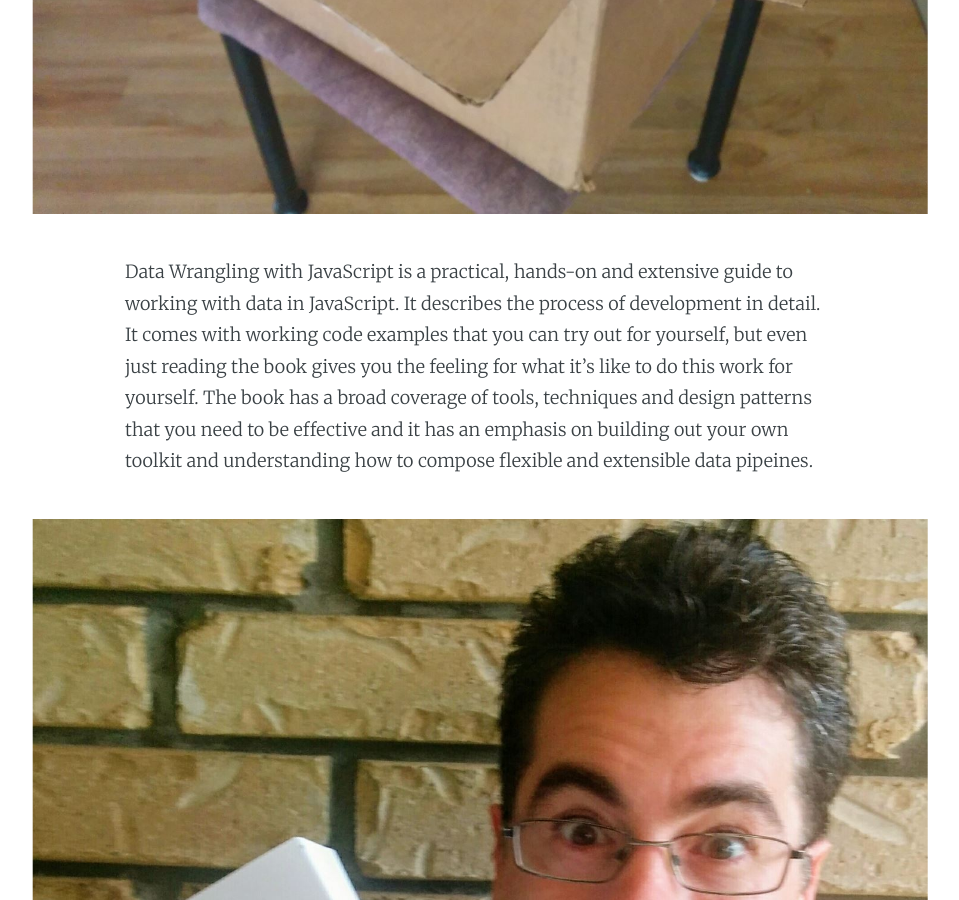
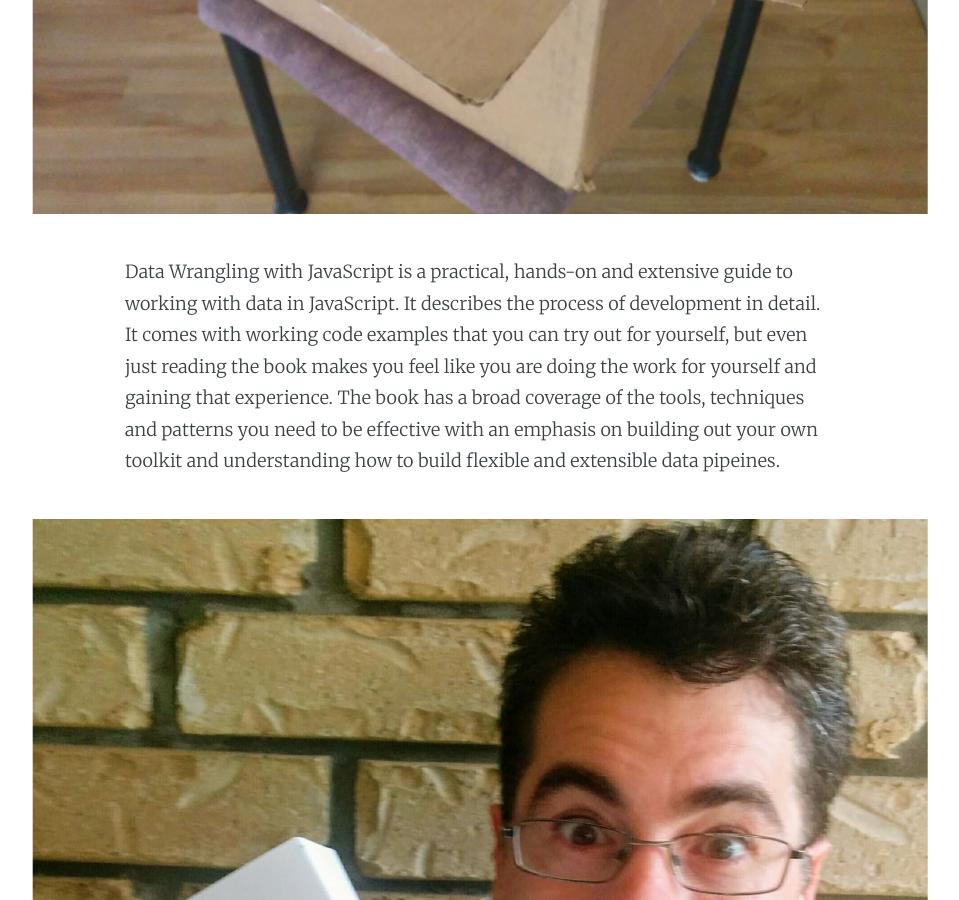
Before and after one commit to ashleydavis/the-data-wrangler-blog, a Jekyll site: the page built from _posts/2018-12-16-data-wrangling-with-javascript-printed.markdown, in a window 1280 px wide and 900 px high, scrolled down 1742 px. Shown: the whole window, without its empty margins (160-1119 px from the left). Built offline with Jekyll 4.4.1, drawn with Linux system fonts in a browser that asks for light colours; comment, search, counter and statistics services are not loaded.

Commit message:
Tweaking the text.

```diff
--- a/_posts/2018-12-16-data-wrangling-with-javascript-printed.markdown
+++ b/_posts/2018-12-16-data-wrangling-with-javascript-printed.markdown
@@ -17,8 +17,7 @@ The world of data is big and it can be difficult to navigate it on your own. Wit
 
 ![Box of books](/content/images/2018/12/IMG_20181214_100614.jpg)
 
-
-Data Wrangling with JavaScript is a practical, hands-on and extensive guide to working with data in JavaScript. It describes the process of development in detail. It comes with working code examples that you can try out for yourself, but even just reading the book gives you the feeling for what it's like to do this work for yourself. The book has a broad coverage of tools, techniques and design patterns that you need to be effective and it has an emphasis on building out your own toolkit and understanding how to compose flexible and extensible data pipeines.
+Data Wrangling with JavaScript is a practical, hands-on and extensive guide to working with data in JavaScript. It describes the process of development in detail. It comes with working code examples that you can try out for yourself, but even just reading the book makes you feel like you are doing the work for yourself and gaining that experience. The book has a broad coverage of the tools, techniques and patterns you need to be effective with an emphasis on building out your own toolkit and understanding how to build flexible and extensible data pipeines.
 
 ![Me and my book](/content/images/2018/12/IMG_20181215_074552.jpg)
 
```
